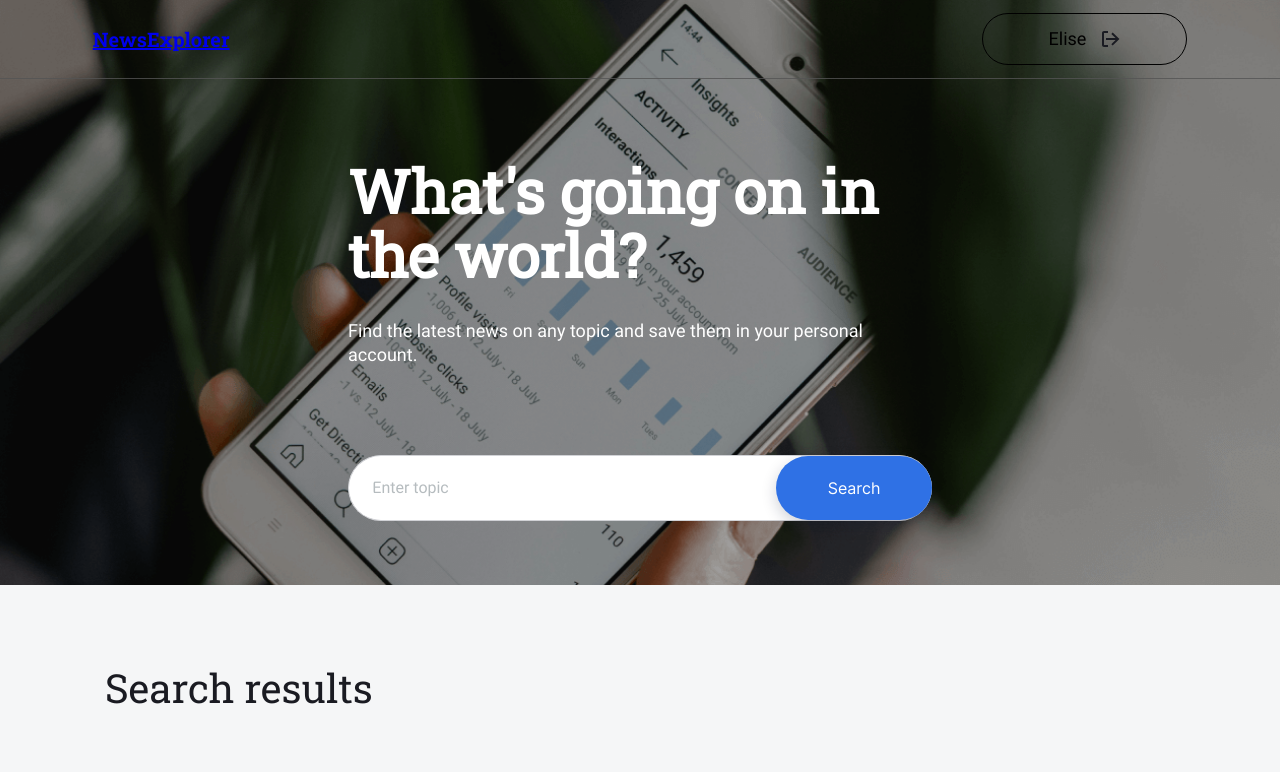
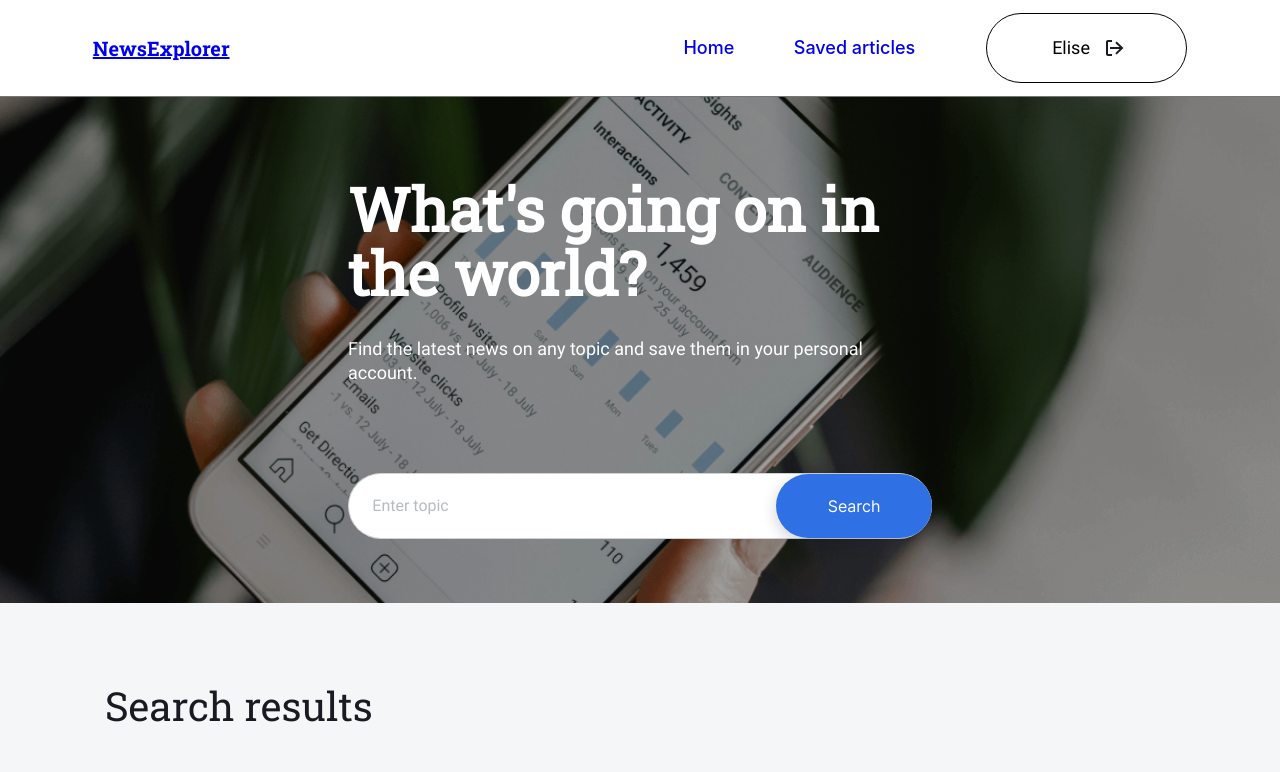
Before and after one commit to irmo12/news-explorer-frontend, a React (Create React App) app in the folder news-explorer/: page / in a window 1280 px wide. Shown: the top 772 px of the page. Built offline with nearby package versions, Linux system fonts and the light colour scheme; grey boxes are pictures that could not be loaded; a web font is replaced by a local one.

Commit message:
fix routing, styles

```diff
--- a/news-explorer/src/components/App/App.js
+++ b/news-explorer/src/components/App/App.js
@@ -1,17 +1,12 @@
 import React, { useState, useEffect } from 'react';
-import { BrowserRouter as Router, Routes, Route, useLocation, Navigate } from 'react-router-dom';
 import './App.css';
-import Header from '../Header/Header';
 import Main from '../Main/Main.js';
 import Footer from '../Footer/Footer.js';
 import AuthPopup from '../AuthPopup/AuthPopup.js';
-import SavedNews from '../SavedNews/SavedNews';
-import SavedNewsHeader from '../SavedNewsHeader/SavedNewsHeader';
 import { SmallScreenProvider } from '../../contexts/SmallScreenContext';
+import { AuthProvider } from '../../contexts/AuthContext';
 
 function App() {
-  const location = useLocation();
-  const [isLoggedIn, setIsLoggedIn] = useState(true);
   const [isAuthPopupOpen, setIsAuthPopupOpen] = useState(false);
   const [isSignIn, setIsSignIn] = useState(true);
 
@@ -107,6 +102,7 @@ function App() {
 
 
   return (
+    <AuthProvider>
       <SmallScreenProvider>
         <div className="page">
           <AuthPopup
@@ -115,34 +111,11 @@ function App() {
             onClose={closePopups}
             onSubmit={handleAuthSubmit}
           />
-        <Routes>
-          <Route
-            path="/"
-            element={<Main isLoggedIn={isLoggedIn} openAuthPopup={openAuthPopup} newsData={newsData} username={username} />}
-          />
-
-          {true && (      //Isloggedin
-            <Route
-              path="/saved-news"
-              element={
-                <>
-                  <Header isLoggedIn={isLoggedIn} openAuthPopup={openAuthPopup} />
-                  <SavedNewsHeader username={username} newsData={newsData} />
-                </>
-              }
-            />
-          )}
-
-          {!isLoggedIn && (
-            <Route
-              path="/"
-              element={<Navigate to="/signin" />}
-            />
-          )}
-        </Routes>
+          <Main openAuthPopup={openAuthPopup} newsData={newsData} username={username} />
           <Footer />
         </div>
       </SmallScreenProvider>
+    </AuthProvider>
   );
 }
 
--- a/news-explorer/src/components/Header/Header.css
+++ b/news-explorer/src/components/Header/Header.css
@@ -14,7 +14,7 @@
 
 .header_logged-in {
   color: #000;
-  /* background-color: #fff; */
+  background-color: #fff;
 }
 
 .header__title {
@@ -52,6 +52,12 @@
   background-color: transparent;
   border: none;
   cursor: pointer;
+  flex-grow: 1;
+  flex-shrink: 1;
+  box-sizing: content-box;
+  padding: 10px 0;
+  padding-left: calc(2% + 4px);
+  padding-right: calc(2% + 4px);
 }
 
 @media screen and (max-width: 480px) {
--- a/news-explorer/src/components/Header/Header.js
+++ b/news-explorer/src/components/Header/Header.js
@@ -1,16 +1,17 @@
-import React from "react";
+import React, { useContext } from "react";
 import './Header.css';
 import { Link } from 'react-router-dom';
-//  import { Navigation } from './navigation/Navigation.js';
+ import  Navigation  from '../Navigation/Navigation';
 import logout from '../../images/logout.svg';
+import { AuthContext } from "../../contexts/AuthContext";
 
 
-function Header({ isLoggedIn = true, userName = 'Elise', signOut, openAuthPopup }) {
-
+function Header({  userName = 'Elise', signOut, openAuthPopup }) {
+  const isLoggedIn = useContext(AuthContext);
   return (
     <header className={isLoggedIn ? "header_logged-in header" : "header"}>
       <Link className="header__title" to='/saved-news'>NewsExplorer</Link>
-      {/* { <Navigation /> } */}
+       <Navigation />
       <div className="header__button-logic">
         {isLoggedIn ? (
           <button
--- a/news-explorer/src/components/Main/Main.js
+++ b/news-explorer/src/components/Main/Main.js
@@ -1,25 +1,45 @@
-import React, { useState } from 'react';
+import React, { useContext, useState } from 'react';
 import './Main.css';
 import Header from '../Header/Header';
 import SearchForm from '../SearchForm/SearchForm';
 import Preloader from '../Preloader/Preloader';
 import NewsCardList from '../NewsCardList/NewsCardList';
+import SavedNewsHeader from '../SavedNewsHeader/SavedNewsHeader';
+import SavedNews from '../SavedNews/SavedNews';
+import About from '../About/About';
+import { AuthContext } from '../../contexts/AuthContext';
+import { Route, Routes, } from 'react-router-dom';
 
-function Main({ isLoggedIn, openAuthPopup, newsData }) {
+
+function Main({ openAuthPopup, newsData, username }) {
   const [isLoading, setIsLoading] = useState(false);
   const [hasResults, setHasResults] = useState(false);
-
+  const isLoggedIn = useContext(AuthContext);
   const articleList = Object.values(newsData);
 
   return (
     <>
       <div className="main">
-        <div className="main__header-search-container">
-          <Header isLoggedIn={isLoggedIn} openAuthPopup={openAuthPopup} />
-          <SearchForm />
-        </div>
-        <Preloader isLoading={isLoading} hasResults={hasResults} />
-        <NewsCardList articleList={articleList} />
+        <Routes>
+          <Route path='/'
+            element={<>
+              <div className="main__header-search-container">
+                <Header openAuthPopup={openAuthPopup} />
+                <SearchForm />
+              </div>
+              <Preloader isLoading={isLoading} hasResults={hasResults} />
+              <NewsCardList articleList={articleList} />
+              <About />
+            </>} />
+          {isLoggedIn && (
+            <Route path='/saved-news'
+              element={<>
+                <Header openAuthPopup={openAuthPopup} />
+                <SavedNewsHeader newsData={newsData} username={username} />
+                <SavedNews newsData={newsData} />
+              </>} />
+          )}
+        </Routes>
       </div>
     </>
   );
--- a/news-explorer/src/components/Navigation/Navigation.css
+++ b/news-explorer/src/components/Navigation/Navigation.css
@@ -1,11 +1,32 @@
+.navigation-container {
+  margin-left: auto;
+  display: flex;
+  flex-flow: row nowrap;
+  align-items: center;
+  justify-content: center;
+  gap: 2%;
+}
+
 .nav-link {
-font-family: 'Roboto' sans-serif;
-font-weight: 500;
-font-size: 18px;
-font-style: normal;
-line-height: 133%;
+  font-family: "Roboto" sans-serif;
+  font-weight: 500;
+  font-size: 18px;
+  font-style: normal;
+  line-height: 133%;
+  cursor: pointer;
+  text-decoration: none;
+  text-align: center;
+  min-width: 140px;
 }
 
 .nav-link:active {
-    border-bottom: 3px solid #1A1B22;
+  border-bottom: 3px solid;
 }
+
+.nav-link_logged-in {
+  border-color: #000;
+}
+
+.nav-link_logged-out {
+  border-color: #fff;
+}
--- a/news-explorer/src/components/Navigation/Navigation.js
+++ b/news-explorer/src/components/Navigation/Navigation.js
@@ -1,10 +1,17 @@
-import React from "react";
+import React, { useContext } from "react";
 import { NavLink } from 'react-router-dom';
+import { AuthContext } from "../../contexts/AuthContext";
+import './Navigation.css';
 
-function Navigation(props) {
-  <>
-    <NavLink className='nav-link' activeClassName='active' to='/'>Home</NavLink>
-    <NavLink className='nav-link' activeClassName='active' to='/saved-news'>Saved articles</NavLink>
-  </>;
+function Navigation() {
+  const isLoggedIn = useContext(AuthContext);
+  return (
+    <>
+    <div className="navigation-container">
+      <NavLink className={isLoggedIn ? 'nav-link nav-link_logged-in' : 'nav-link nav-link_logged-out'} activeClassName='active' exact to='/' >Home</NavLink>
+      <NavLink className={isLoggedIn ? 'nav-link nav-link_logged-in' : 'nav-link nav-link_logged-out'} activeClassName='active' to='/saved-news'>Saved articles</NavLink>
+      </div>
+    </>
+  );
 }
 export default Navigation;
--- a/news-explorer/src/components/SavedNews/SavedNews.css
+++ b/news-explorer/src/components/SavedNews/SavedNews.css
@@ -1,8 +1,25 @@
 .news-grid {
   display: grid;
-  grid-template-columns: repeat(3, 1fr);
+  grid-template-columns: repeat(auto-fit, minmax(300px, 1fr));
+  grid-auto-rows: minmax(350px, 1fr);
   gap: 16px;
   background-color: #e5e5e5;
-  margin: 62px auto;
-  padding: 0 16px;
+  flex-wrap: wrap;
 }
+
+@media screen and (max-width: 1024px) {
+  .news-grid {
+    margin-left: 40px;
+    margin-right: 40px;
+  }
+}
+
+@media screen and (max-width: 480px) {
+  .news-grid {
+    display: flex;
+    flex-direction: column;
+    gap: 10px;
+    margin-left: 16px;
+    margin-right: 16px;
+  }
+}
--- a/news-explorer/src/components/SavedNewsHeader/SavedNewsHeader.css
+++ b/news-explorer/src/components/SavedNewsHeader/SavedNewsHeader.css
@@ -2,8 +2,11 @@
   display: flex;
   flex-flow: column nowrap;
   justify-content: space-around;
-  align-items: center;
+  align-items: left;
   background-color: #e5e5e5;
+  padding-left: 12vh;
+  padding-right: 60vh;
+  margin: 0 105px;
 }
 
 .saved-news__heading {
@@ -23,3 +26,14 @@
   line-height: 115%;
   color: #1a1b22;
 }
+
+.saved-news__saved-summary {
+  color: #1a1b22;
+  font-size: 18px;
+  font-family: "Roboto", sans-serif;
+  line-height: 24px;
+}
+
+.saved-news__summary-string {
+  font-weight: bold;
+}
--- a/news-explorer/src/components/SavedNewsHeader/SavedNewsHeader.js
+++ b/news-explorer/src/components/SavedNewsHeader/SavedNewsHeader.js
@@ -13,10 +13,10 @@ function SavedNewsHeader({ newsData, username }) {
     <div className='saved-news'>
       <h2 className='saved-news__heading'>Saved news</h2>
       <h3 className='saved-news__user-message'>{username}, you have {numberOfSavedArticles} saved articles</h3>
-      <p>
-        By keywords: {displayedKeywords.join(', ')}
+      <p className='saved-news__saved-summary'>
+        <span className='saved-news__saved-by'>By keywords:</span><span className='saved-news__summary-string'> {displayedKeywords.join(', ')}
         {remainingKeywordsCount > 0 ? ` and ${remainingKeywordsCount} other${remainingKeywordsCount > 1 ? 's' : ''}` : ''}
-      </p>
+      </span></p>
       <SavedNews newsData={newsData}/>
     </div>
   );
--- /dev/null
+++ b/news-explorer/src/contexts/AuthContext.js
@@ -0,0 +1,15 @@
+import React, { createContext, useState } from "react";
+
+const AuthContext = createContext();
+
+const AuthProvider = ({ children }) => {
+  const [isLoggedIn, setIsLoggedIn] = useState(false);
+
+  return (
+    <AuthContext.Provider value={{ isLoggedIn, setIsLoggedIn }}>
+      {children}
+    </AuthContext.Provider>
+  );
+};
+
+export { AuthContext, AuthProvider };
```
Lines whose indentation alone changed are shown as unchanged.
